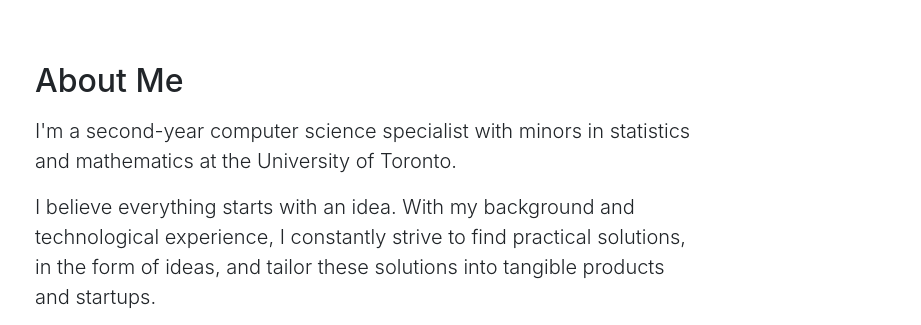
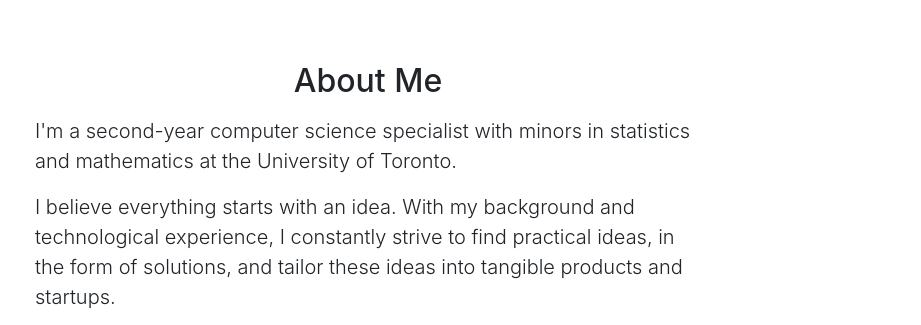
Before and after one commit to pl728/old-portfolio, a website: page index.html in a window 1280 px wide. Shown: the part 858-1183 px from the top of the page, 359-1280 px from the left. Drawn offline with nearby package versions, Linux system fonts and the light colour scheme.

Commit message:
readd projects

```diff
--- a/index.html
+++ b/index.html
@@ -66,9 +66,9 @@
           <li class="nav-item ml-3 mr-3">
             <a class="nav-link" href="#services">SERVICES</a>
           </li>
-          <!-- <li class="nav-item ml-3 mr-3">
+          <li class="nav-item ml-3 mr-3">
             <a class="nav-link" href="#projects">PROJECTS</a>
-          </li> -->
+          </li>
           <!-- <li class="nav-item ml-3 mr-3">
             <a class="nav-link" href="#resume">RESUME</a>
           </li> -->
@@ -159,15 +159,15 @@
             <img src="profile-square.jpg" class="rounded-circle img-fluid" />
           </div>
           <div class="col-md-8">
-            <h2 class="text-left mt-3 mb-3">About Me</h2>
+            <h2 class="text-left mt-3 mb-3 text-center">About Me</h2>
             <p class="lead">
               I'm a second-year computer science specialist with minors in statistics
               and mathematics at the University of Toronto.
             </p>
             <p class="lead">
               I believe everything starts with an idea. With my background and
-              technological experience, I constantly strive to find practical solutions,
-              in the form of ideas, and tailor these solutions into tangible products and startups.
+              technological experience, I constantly strive to find practical ideas,
+              in the form of solutions, and tailor these ideas into tangible products and startups.
             </p>
             <p class="lead">
               As a computer scientist, I am intrigued by the increasing prevalence of
@@ -306,7 +306,7 @@
 
     <hr />
 
-    <!--
+
     <section class="section" id="projects">
       <div class="container h-100">
         <div class="row h-100 justify-content-center">
@@ -316,72 +316,11 @@
             </h4>
           </div>
         </div>
-        <div
-          id="carouselExampleIndicators"
-          class="carousel slide"
-          data-ride="carousel"
-        >
-          <ol class="carousel-indicators">
-            <li
-              data-target="#carouselExampleIndicators"
-              data-slide-to="0"
-              class="active"
-            ></li>
-            <li data-target="#carouselExampleIndicators" data-slide-to="1"></li>
-            <li data-target="#carouselExampleIndicators" data-slide-to="2"></li>
-          </ol>
-          <div class="carousel-inner">
-            <div class="carousel-item active">
-              <img
-                class="d-block w-100"
-                src="https://picsum.photos/1000/500"
-                alt="First slide"
-              />
-            </div>
-            <div class="carousel-item">
-              <img
-                class="d-block w-100"
-                src="https://picsum.photos/1001/500"
-                alt="Second slide"
-              />
-            </div>
-            <div class="carousel-item">
-              <img
-                class="d-block w-100"
-                src="https://picsum.photos/1001/500"
-                alt="Second slide"
-              />
-            </div>
-            <div class="carousel-item">
-              <img
-                class="d-block w-100"
-                src="https://picsum.photos/1002/500"
-                alt="Third slide"
-              />
-            </div>
-          </div>
-          <a
-            class="carousel-control-prev"
-            href="#carouselExampleIndicators"
-            role="button"
-            data-slide="prev"
-          >
-            <span class="carousel-control-prev-icon" aria-hidden="true"></span>
-            <span class="sr-only">Previous</span>
-          </a>
-          <a
-            class="carousel-control-next"
-            href="#carouselExampleIndicators"
-            role="button"
-            data-slide="next"
-          >
-            <span class="carousel-control-next-icon" aria-hidden="true"></span>
-            <span class="sr-only">Next</span>
-          </a>
-        </div>
+        <h1 class="text-center">Coming soon!</h1>
+        <br/>
       </div>
       <br />
-    </section> -->
+    </section>
 
     <!-- <section class="section" id="contact">
       <div class="container h-100 bg-dark">
@@ -391,6 +330,7 @@
         </div>
       </div>
     </section> -->
+    <br />
     <footer class="container">
       <div class="row" style="margin: auto;">
         <div class="col-12 text-center">
```
